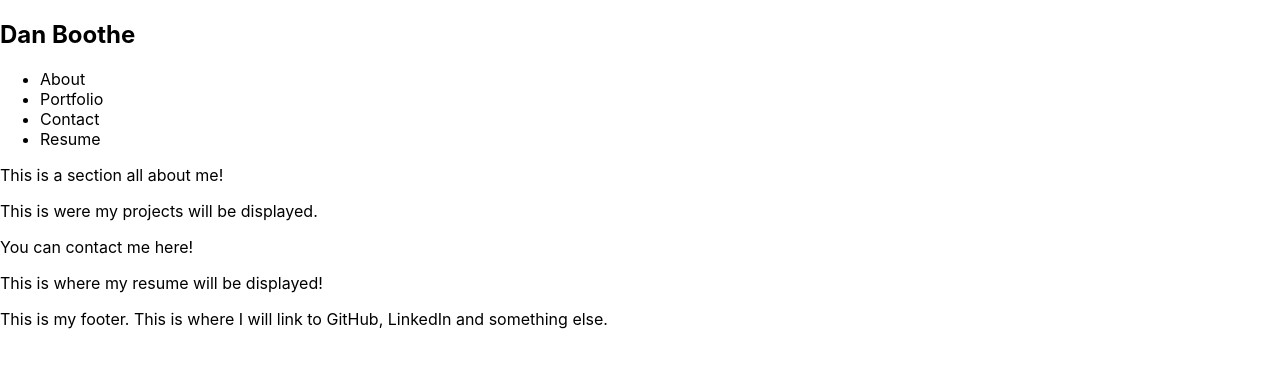
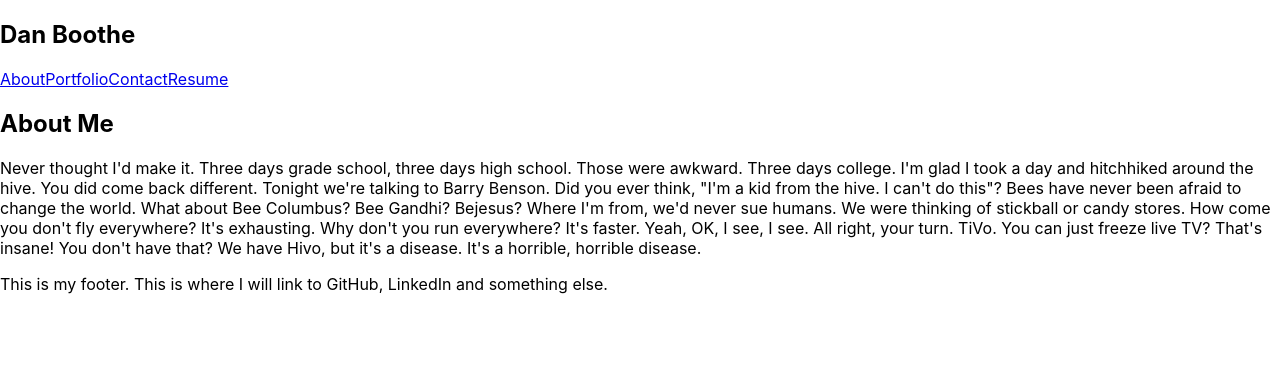
Before and after one commit to dboothe92/portfolio-react, a React (Create React App) app: page / in a window 1280 px wide. Shown: the top 368 px of the page. Built offline with nearby package versions, Linux system fonts and the light colour scheme.

Commit message:
Nav logic setup, placeholder text

```diff
--- a/package.json
+++ b/package.json
@@ -8,6 +8,7 @@
     "@testing-library/user-event": "^12.8.3",
     "react": "^17.0.2",
     "react-dom": "^17.0.2",
+    "react-router-dom": "^5.2.0",
     "react-scripts": "4.0.3",
     "web-vitals": "^1.1.2"
   },
--- a/src/App.js
+++ b/src/App.js
@@ -1,3 +1,5 @@
+import React from 'react';
+import { BrowserRouter as Router, Route } from 'react-router-dom';
 import './App.css';
 import Nav from './Components/Nav';
 import About from'./Components/About';
@@ -8,14 +10,18 @@ import Footer from './Components/Footer';
 
 function App() {
   return (
-    <div>
-      <Nav/>
-      <About/>
-      <Portfolio/>
-      <Contact/>
-      <Resume/>
-      <Footer/>
-    </div>
+    <Router>
+      <div>
+        <Nav/>
+          <div>
+            <Route exact path='/' component={About}/>
+            <Route exact path='/portfolio' component={Portfolio}/>
+            <Route exact path='/contact' component={Contact}/>
+            <Route exact path='/resume' component={Resume}/>
+          </div>
+        <Footer/>
+      </div>
+    </Router>
   );
 }
 
--- a/src/Components/About/index.js
+++ b/src/Components/About/index.js
@@ -3,8 +3,23 @@ import React from 'react';
 const About = () => {
     return(
         <section>
+            <h1>About Me</h1>
             <p>
-                This is a section all about me!
+                Never thought I'd make it. Three days grade school, three days high school.
+                Those were awkward. Three days college. I'm glad I took a day and hitchhiked
+                around the hive. You did come back different.
+
+                Tonight we're talking to Barry Benson. Did you ever think, "I'm a kid from
+                the hive. I can't do this"? Bees have never been afraid to change the world.
+                What about Bee Columbus? Bee Gandhi? Bejesus? Where I'm from, we'd never sue
+                humans. We were thinking of stickball or candy stores.
+
+                How come you don't fly everywhere? It's exhausting. Why don't you run everywhere?
+                It's faster. Yeah, OK, I see, I see. All right, your turn. TiVo. You can just
+                freeze live TV? That's insane! You don't have that? We have Hivo, but it's a disease.
+                It's a horrible, horrible disease.
+
+
             </p>
         </section>
     );
--- a/src/Components/Contact/index.js
+++ b/src/Components/Contact/index.js
@@ -3,9 +3,7 @@ import React from 'react';
 const Contact = () => {
     return(
         <section>
-            <p>
-                You can contact me here!
-            </p>
+            <h1>Contact</h1>
         </section>
     );
 };
--- a/src/Components/Nav/index.js
+++ b/src/Components/Nav/index.js
@@ -1,16 +1,15 @@
 import React from 'react';
+import { Link } from 'react-router-dom';
 
 const Nav = () => {
     return(
         <header>
             <h2>Dan Boothe</h2>
             <nav>
-                <ul>
-                    <li>About</li>
-                    <li>Portfolio</li>
-                    <li>Contact</li>
-                    <li>Resume</li>
-                </ul>
+                <Link to='/'>About</Link>
+                <Link to='/portfolio'>Portfolio</Link>
+                <Link to='/contact'>Contact</Link>
+                <Link to='/resume'>Resume</Link>
             </nav>
         </header>
     )
--- a/src/Components/Portfolio/index.js
+++ b/src/Components/Portfolio/index.js
@@ -3,9 +3,9 @@ import React from 'react';
 const Portfolio = () => {
     return(
         <section>
-            <p>
-                This is were my projects will be displayed.
-            </p>
+            <h1 id="portfolio">
+                Portfolio
+            </h1>
         </section>
     );
 };
--- a/src/Components/Resume/index.js
+++ b/src/Components/Resume/index.js
@@ -3,9 +3,7 @@ import React from 'react';
 const Resume = () => {
     return(
         <section>
-            <p>
-                This is where my resume will be displayed!
-            </p>
+            <h1>Resume</h1>
         </section>
     );
 };
```
Also changed, not shown: 1 other file (tests, documents, lock files or other folders).
